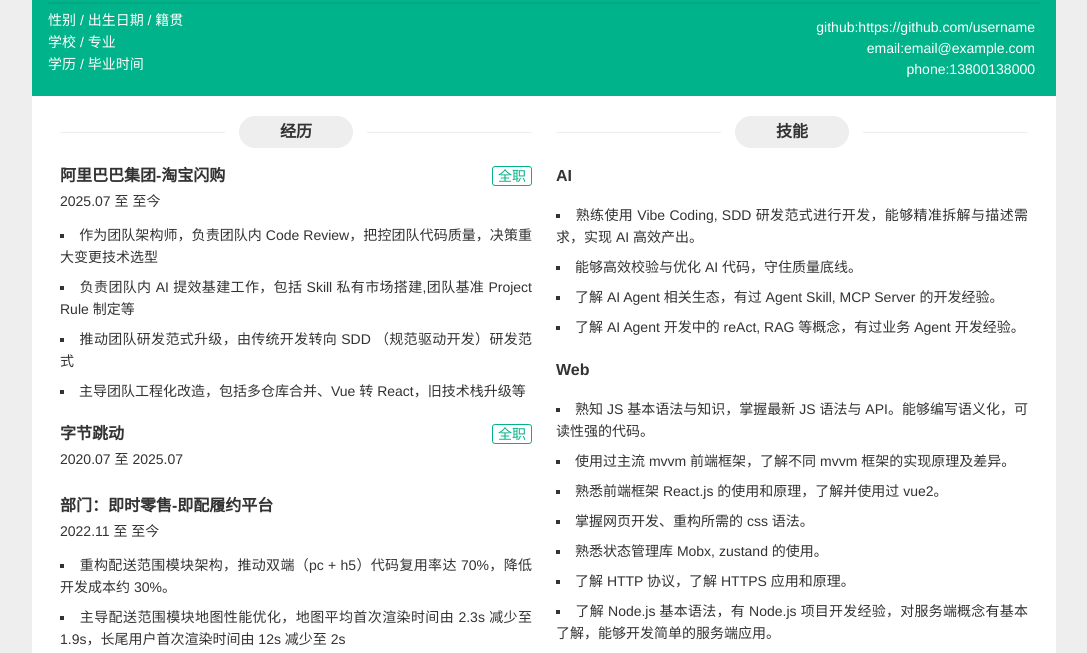
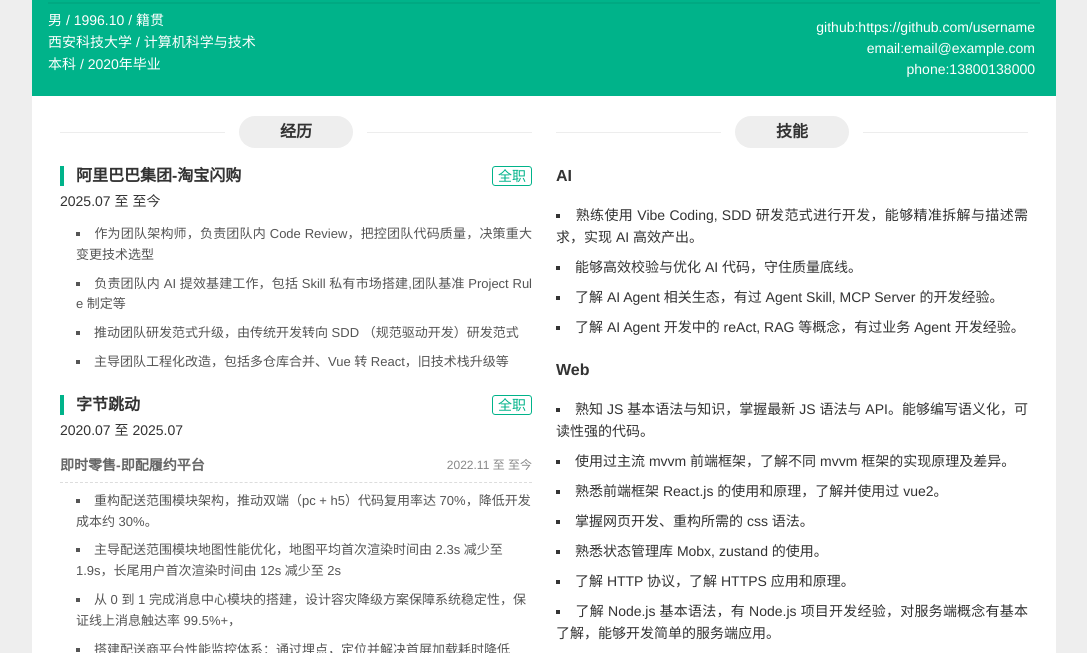
Before and after one commit to Month7/Month7.github.io, a website with bundled scripts: page index.html in a window 1280 px wide. Shown: the part 118-771 px from the top of the page, without its empty margins (96-1183 px from the left). Built offline with nearby package versions, Linux system fonts and the light colour scheme.

Commit message:
feat(简历): 重构工作经验模块以支持部门分组显示

```diff
--- a/components/ResumeExperienceItem.js
+++ b/components/ResumeExperienceItem.js
@@ -8,14 +8,37 @@ class ResumeExperienceItem extends HTMLElement {
     const time = this.getAttribute('time') || '';
     const type = this.getAttribute('type') || '';
     const description = this.getAttribute('description') || '';
+    const departments = this.getAttribute('departments') || '';
 
     const typeButton = type ? `<a class="btn item-more" href="#">${type}</a>` : '';
 
+    let departmentsHtml = '';
     let descriptionHtml = '';
+
+    // 处理部门信息
+    if (departments) {
+      const depts = JSON.parse(departments);
+      departmentsHtml = depts.map(dept => {
+        const deptDesc = dept.description ? dept.description.map(desc => `<li class="work-desc">${desc}</li>`).join('') : '';
+        return `
+          <div class="department-section">
+            <div class="department-subtitle">
+              <span class="department-name">${dept.name}</span>
+              <span class="department-time">${dept.time}</span>
+            </div>
+            <ul class="department-content">
+              ${deptDesc}
+            </ul>
+          </div>
+        `;
+      }).join('');
+    }
+
+    // 处理普通描述
     if (description) {
       try {
         const items = JSON.parse(description);
-        descriptionHtml = items.map(item => `<li>${item}</li>`).join('');
+        descriptionHtml = items.map(item => `<li class="work-desc">${item}</li>`).join('');
       } catch (e) {
         descriptionHtml = description;
       }
@@ -24,14 +47,13 @@ class ResumeExperienceItem extends HTMLElement {
     this.innerHTML = `
       <div class="item">
         <header class="item-hd">
-          <div class="item-name title">${title}</div>
+          <div class="item-name title company-name">${title}</div>
           <span class="item-time">${time}</span>
           ${typeButton}
         </header>
         <div class="item-bd">
-          <ul class="section-content">
-            ${descriptionHtml}
-          </ul>
+          ${departmentsHtml}
+          ${descriptionHtml ? `<ul class="section-content">${descriptionHtml}</ul>` : ''}
         </div>
       </div>
     `;
--- a/data/resumeData.js
+++ b/data/resumeData.js
@@ -18,11 +18,9 @@ export const resumeData = {
       title: "字节跳动",
       time: "2020.07 至 2025.07",
       type: "全职",
-      description: []
-    },
+      departments: [
         {
-      id: 'bytedance-retail',
-      title: "部门：即时零售-即配履约平台",
+          name: "即时零售-即配履约平台",
           time: "2022.11 至 至今",
           description: [
             "重构配送范围模块架构，推动双端（pc + h5）代码复用率达 70%，降低开发成本约 30%。",
@@ -32,19 +30,19 @@ export const resumeData = {
           ]
         },
         {
-      id: 'bytedance-ad',
-      title: "部门：商业化-广告线索中台",
+          name: "商业化-广告线索中台",
           time: "2022.01 至 2022.11",
           description: [
             "主导<a href='https://www.npmjs.com/package/@clue_nidapp/form-core'>线索通表单 SDK </a>2.0 重构：设计实现插件化架构，核心包体积缩减约 30%。"
           ]
         },
         {
-      id: 'bytedance-serverless',
-      title: "部门：轻服务（Serverless 产品）团队",
+          name: "轻服务（Serverless 产品）团队",
           time: "2020.07 至 2021.12",
           description: [
             "负责轻服务'页面托管'产品能力的产品设计，技术开发（全栈）及运营维护。"
+          ]
+        }
       ]
     },
     {
--- a/index.html
+++ b/index.html
@@ -19,9 +19,9 @@
       </section>
       <section class="info">
         <ul>
-          <li>性别 / 出生日期 / 籍贯</li>
-          <li>学校 / 专业</li>
-          <li>学历 / 毕业时间</li>
+          <li>男 / 1996.10 / 籍贯</li>
+          <li>西安科技大学 / 计算机科学与技术</li>
+          <li>本科 / 2020年毕业</li>
         </ul>
       </section>
       <section class="contact">
--- a/main.css
+++ b/main.css
@@ -369,6 +369,69 @@ a {
   list-style: square inside;
 }
 
+/* 公司名称样式 - 左侧绿色竖条 */
+.company-name {
+  font-weight: 700;
+  font-size: 16px;
+  margin-bottom: 6px;
+  color: #333;
+  padding-left: 12px;
+  border-left: 4px solid #00b38a;
+}
+
+/* 部门区块样式 */
+.department-section {
+  margin-top: 10px;
+  margin-bottom: 12px;
+}
+
+/* 部门副标题样式 */
+.department-subtitle {
+  display: flex;
+  justify-content: space-between;
+  align-items: center;
+  padding-bottom: 6px;
+  border-bottom: 1px dashed #ddd;
+  margin-bottom: 8px;
+}
+
+/* 部门名称样式 */
+.department-name {
+  color: #666;
+  font-size: 14px;
+  font-weight: 600;
+}
+
+/* 部门时间样式 */
+.department-time {
+  color: #888;
+  font-size: 12px;
+}
+
+/* 部门内容样式 */
+.department-content {
+  padding-left: 16px;
+  margin: 0;
+}
+
+.department-content li {
+  color: #555;
+  font-size: 13px;
+  margin-top: 4px;
+  list-style: square inside;
+  line-height: 1.6;
+}
+
+/* 普通工作描述样式 */
+.section-content li.work-desc {
+  color: #555;
+  font-size: 13px;
+  margin-top: 4px;
+  padding-left: 16px;
+  list-style: square inside;
+  line-height: 1.6;
+}
+
 .content-bd .section-bd .item {
   margin-bottom: 12px;
 }
--- a/utils/generator.js
+++ b/utils/generator.js
@@ -10,7 +10,14 @@ export function generateExperience(resumeData) {
     if (item.type) {
       experienceElement.setAttribute('type', item.type);
     }
-    experienceElement.setAttribute('description', JSON.stringify(item.description));
+    // 如果有部门信息，使用 departments 属性
+    if (item.departments) {
+      experienceElement.setAttribute('departments', JSON.stringify(item.departments));
+    }
+    // 如果有普通描述，使用 description 属性
+    if (item.description) {
+      experienceElement.setAttribute('description', JSON.stringify(item.description));
+    }
     container.appendChild(experienceElement);
   });
 }
```
Lines whose indentation alone changed are shown as unchanged.
